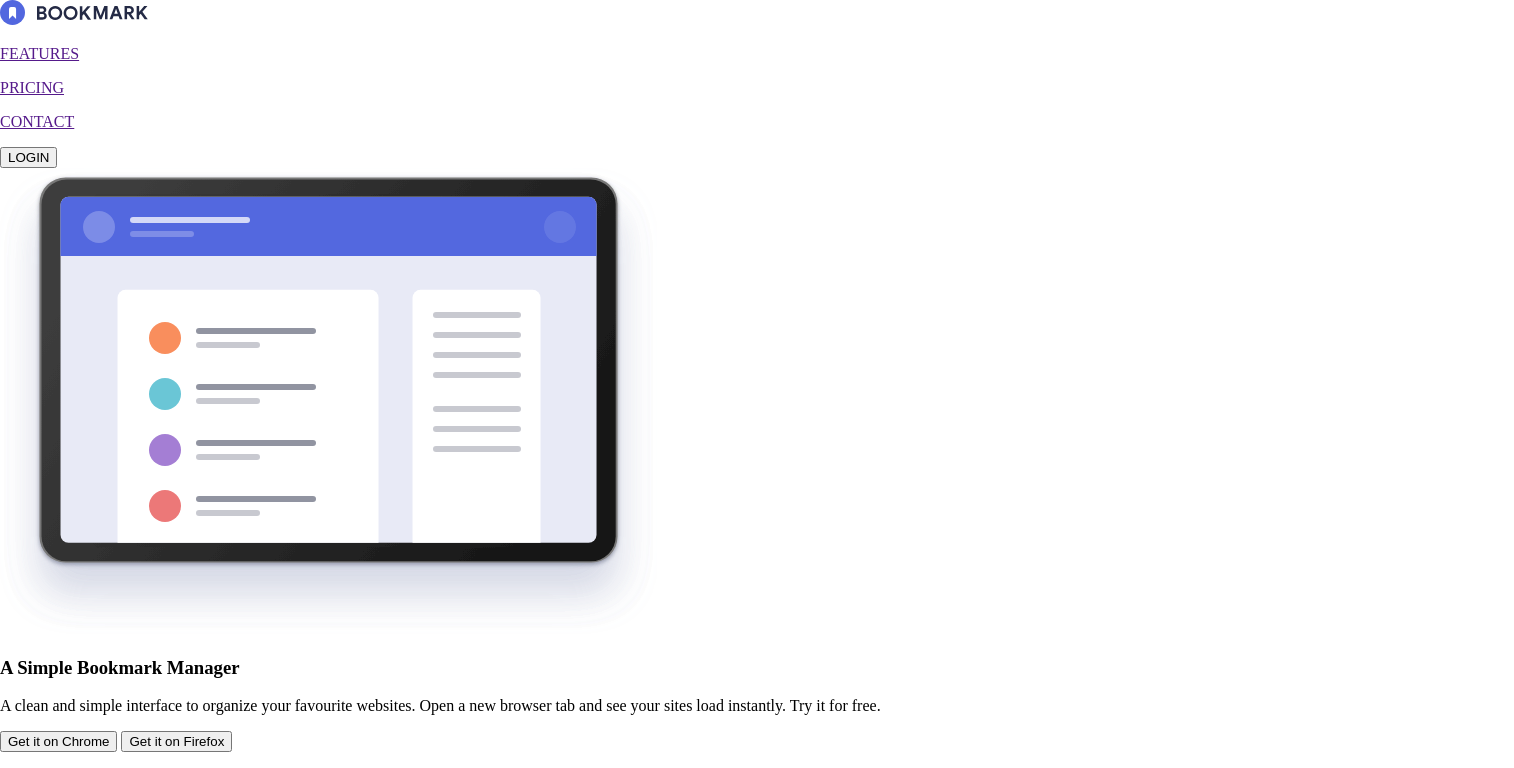
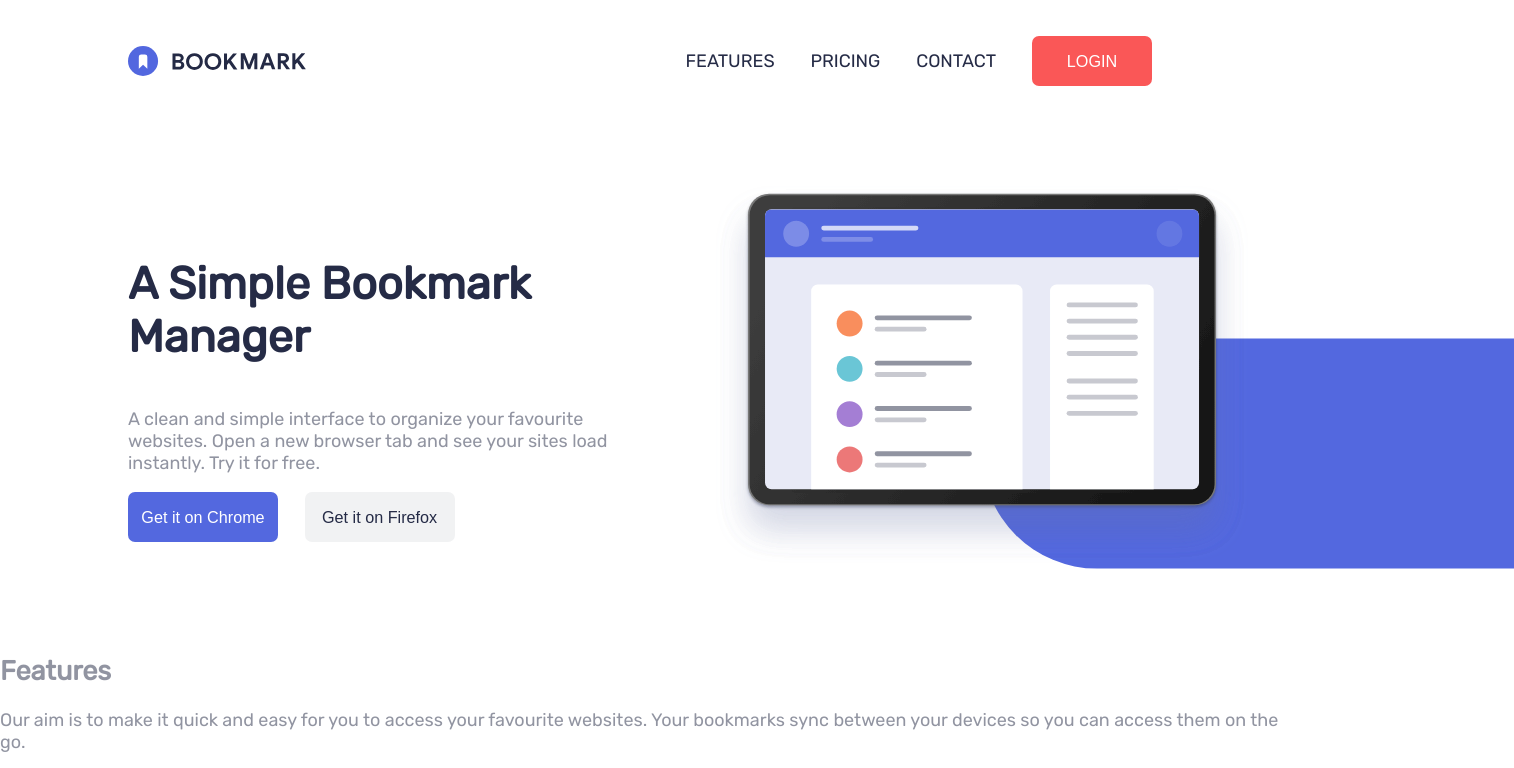
Before and after one commit to paweden657/Bookmark_landing_page, a plain HTML site: page index.html in a window 1280 px wide. Shown: the top 768 px of the page, 1514 px wide, since content can reach past the window. Drawn offline with Linux system fonts and the light colour scheme.

Commit message:
Add header and main-section-bookmark styles.

```diff
--- a/index.html
+++ b/index.html
@@ -14,8 +14,8 @@
 <body>
     <header>
         <nav>
-            <img src="images/logo-bookmark.svg" alt="">
-            <div>
+            <img class="logo" src="images/logo-bookmark.svg" alt="">
+            <div id="nav-links">
                 <p><a href="">FEATURES</a></p>
                 <p><a href="">PRICING</a></p>
                 <p><a href="">CONTACT</a></p>
@@ -30,13 +30,14 @@
                 <div class="background" id="bg-1"></div>
             </section>
             <section id="bookmark-left-part">
-                <h1>A Simple Bookmark Manager</h1>
+                <h1>A Simple Bookmark<br>Manager</h1>
                 <p>A clean and simple interface to organize your favourite websites. Open a new
                     browser tab and see your sites load instantly. Try it for free.</p>
                 <div id="btns-container">
                     <button class="btn" id="btn-chrome">Get it on Chrome</button>
                     <button class="btn" id="btn-firefox">Get it on Firefox</button>
                 </div>
+            </section>
         </section>
         <section id="main-section-features">
             <h2>Features</h2>
@@ -51,7 +52,7 @@
             <section class="features-page" id="page-1">
                 <section class="features-left-part">
                     <img src="images/illustration-features-tab-1.svg" alt="">
-                    <div class="background features-bg"></div>
+                    <div class="background features-bg hide"></div>
                 </section>
                 <section class="features-right-part">
                     <h3>Bookmark in one click</h3>
@@ -60,7 +61,7 @@
                     <button class="btn more-info-btn">More info</button>
                 </section>
             </section>
-            <section class="features-page" id="page-2">
+            <section class="features-page hide" id="page-2">
                 <section class="features-left-part">
                     <img src="images/illustration-features-tab-2.svg" alt="">
                     <div class="background features-bg"></div>
@@ -72,7 +73,7 @@
                     <button class="btn more-info-btn">More info</button>
                 </section>
             </section>
-            <section class="features-page" id="page-3">
+            <section class="features-page hide" id="page-3">
                 <section class="features-left-part">
                     <img src="images/illustration-features-tab-3.svg" alt="">
                     <div class="background features-bg"></div>
--- a/style.css
+++ b/style.css
@@ -1,9 +1,12 @@
 :root {
-    --clr-primary-soft-blue: hsl(229, 8%, 60%);
+    --clr-primary-soft-blue: hsl(231, 69%, 60%);
     --clr-primary-soft-red: hsl(0, 94%, 66%);
 
     --clr-neutral-grayish-blue: hsl(229, 8%, 60%);
     --clr-neutral-very-dark-blue: hsl(229, 31%, 21%);
+
+    --clr-neutral-grayish-blue-hsl: 229, 8%;
+
 
     --ff: 'Rubik', sans-serif;
 
@@ -18,5 +21,110 @@ body, html {
 
     min-width: 375px;
 
+    font-size: var(--fs);
+    font-family: var(--ff);
+    font-weight: var(--fw-400);
+    color: var(--clr-neutral-grayish-blue);
+
     margin: 0;
 }
+nav {
+    display: flex;
+    justify-content: space-between;
+    align-items: center;
+
+    padding: 2.5% 10%;
+}
+.logo {
+    height: 30px;
+}
+#nav-links {
+    display: flex;
+    justify-content: end;
+    align-items: center;
+
+    width: 70%;
+    gap: 5%;
+}
+a {
+    color: var(--clr-neutral-very-dark-blue);
+
+    text-decoration: none;
+}
+p {
+    font-size: 1rem;
+}
+.btn {
+    color: white;
+    font-weight: var(--fw-500);
+    font-size: 0.9rem;
+
+    height: 50px;
+
+    border-width: 0;
+    border-radius: 7px;
+}
+#btn-login {
+    width: 120px;
+
+    background-color: var(--clr-primary-soft-red);
+}
+#main-section-bookmark {
+    display: flex;
+    flex-direction: row-reverse;
+    align-items: center;
+
+    padding: 5% 2.5% 5% 10%;
+}
+#bookmark-right-part {
+    position: relative;
+    width: 50%;
+}
+#bookmark-right-part img {
+    width: 100%;
+}
+.background {
+    position: absolute;
+
+    top: 100%;
+    left: 100%;
+
+    transform: translate(-50%, -100%);
+
+    z-index: -1;
+
+    width: 100%;
+    height: 60%;
+
+    background-color: var(--clr-primary-soft-blue);
+    border-top-left-radius: 150px;
+    border-bottom-left-radius: 150px;
+}
+#bookmark-left-part {
+    width: 50%;
+    padding-right: 5%;
+}
+h1 {
+    color: var(--clr-neutral-very-dark-blue);
+
+    font-size: 2.5rem;
+}
+#btns-container {
+    display: flex;
+    gap: 5%;
+}
+#btn-chrome {
+    width: 150px;
+
+    background-color: var(--clr-primary-soft-blue)
+}
+#btn-firefox {
+    width: 150px;
+
+    color: var(--clr-neutral-very-dark-blue);
+
+    background-color: hsl(var(--clr-neutral-grayish-blue-hsl), 95%);
+}
+.hide {
+    display: none;
+}
```
